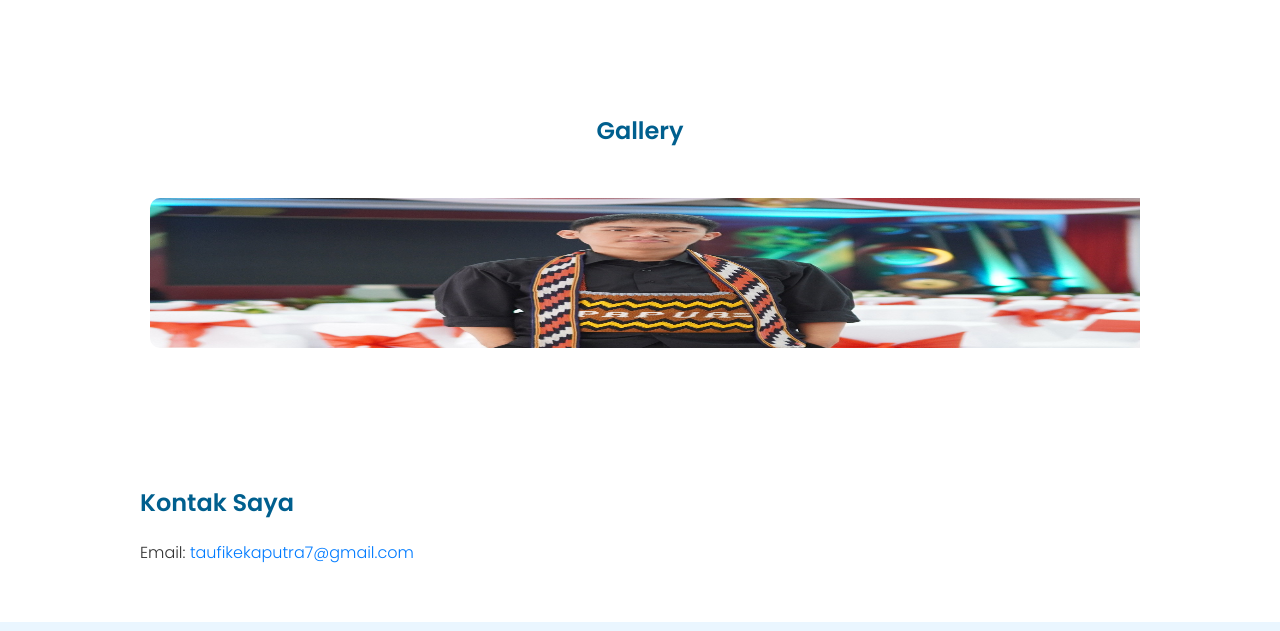
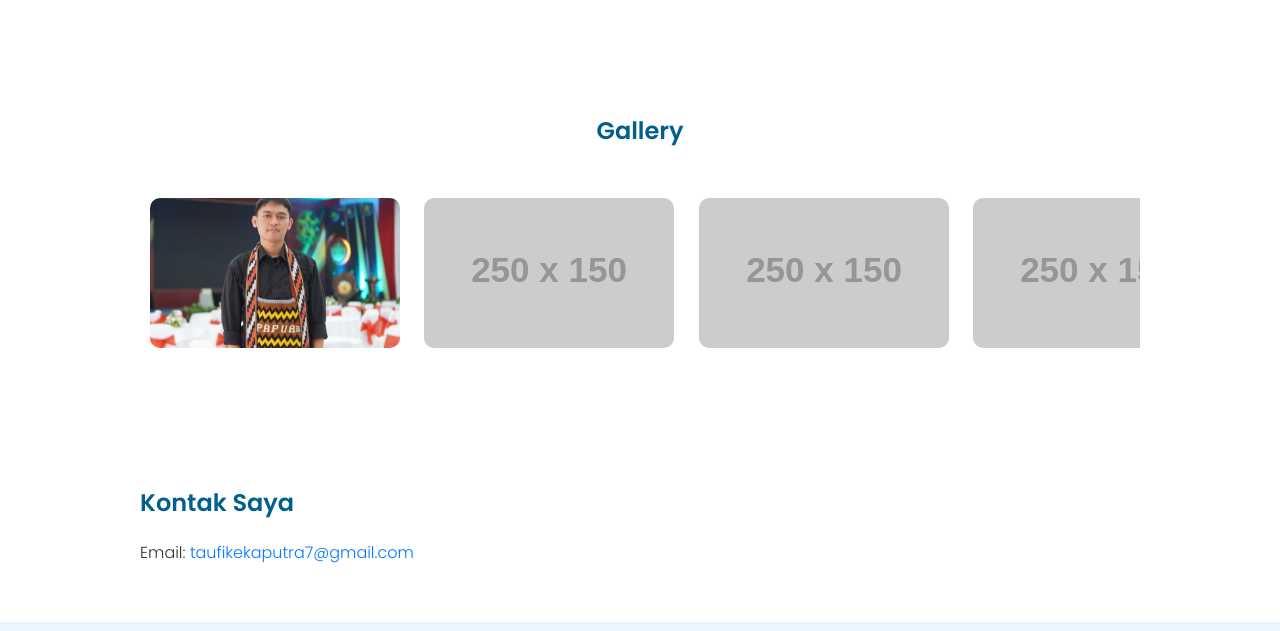
Before and after one commit to TaufikEkaPutra/portfolio, a plain HTML site: page index.html in a window 1280 px wide. Shown: the part 2603-3234 px from the top of the page. Drawn offline with Linux system fonts and the light colour scheme; placeholder pictures from the web are drawn by us.

Commit message:
Update style.css

```diff
--- a/style.css
+++ b/style.css
@@ -201,6 +201,13 @@ h2 {
   padding-left: 20px;
 }
 
+.scrolling-gallery img {
+  aspect-ratio: 5 / 4;
+  object-fit: cover;  /* biar gambar gak gepeng */
+  width: 250px;       /* bisa diubah sesuai kebutuhan */
+  border-radius: 8px;
+}
+
 .contact a {
   color: var(--link-color);
   text-decoration: none;
```
